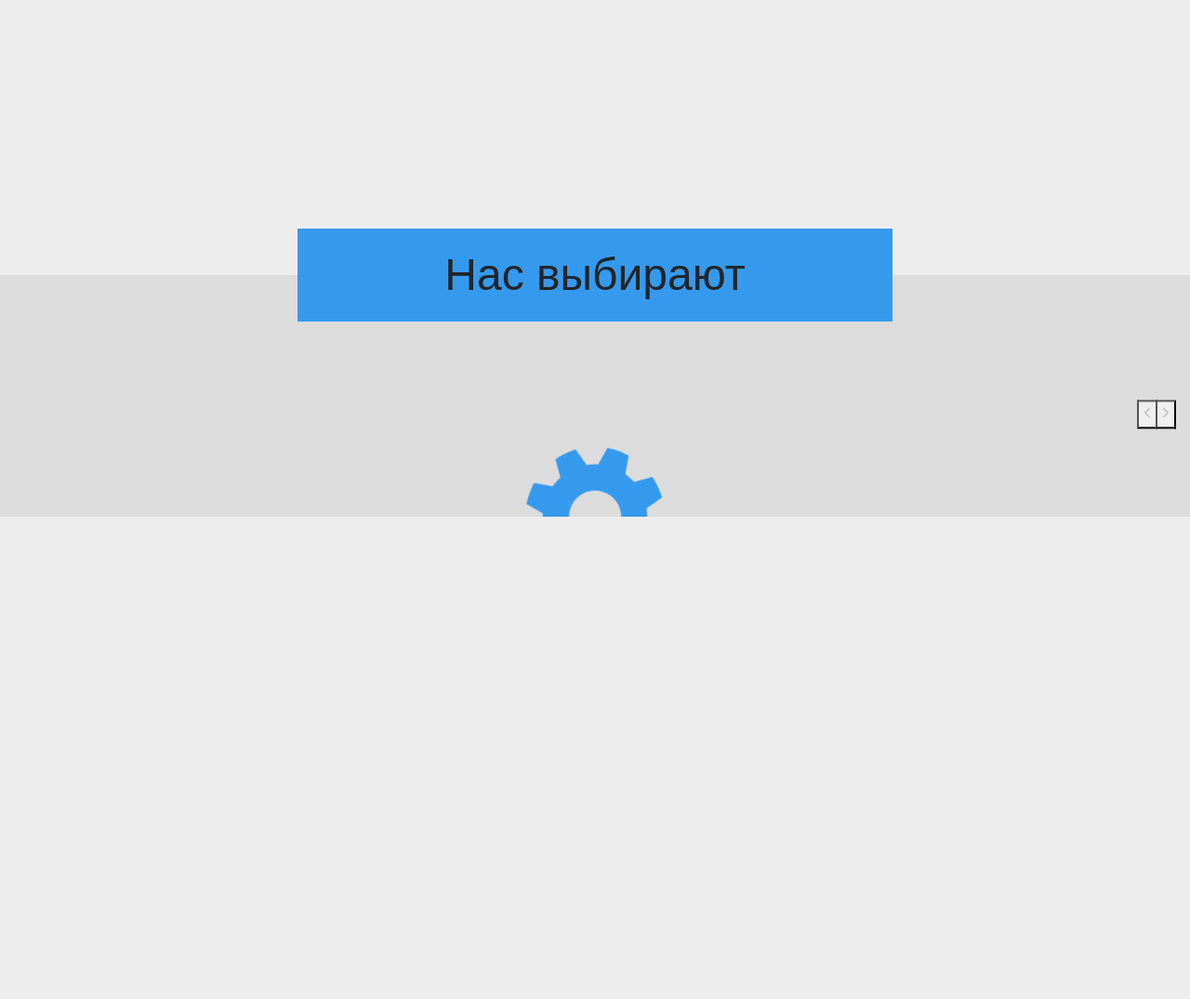
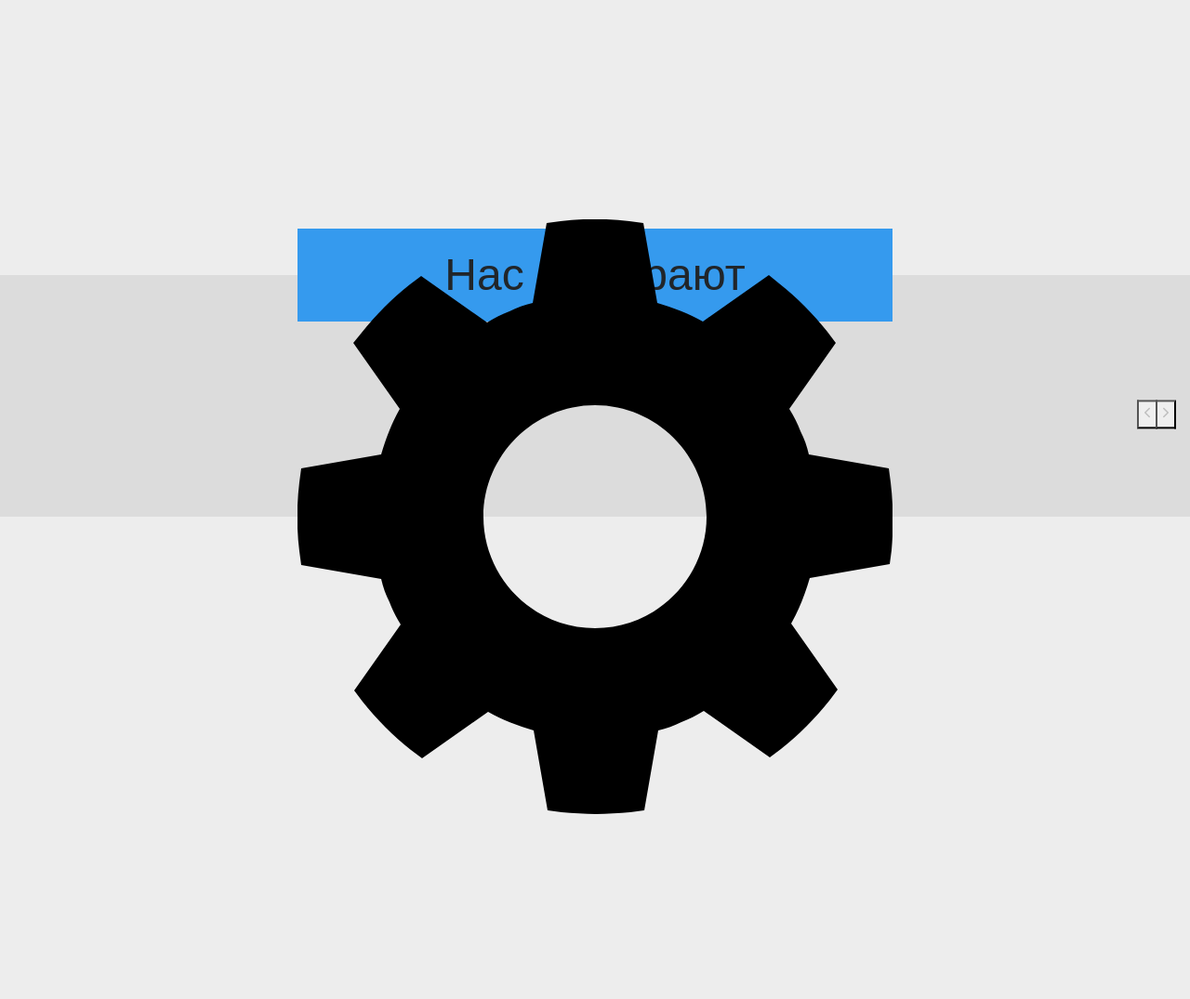
Before and after one commit to JohnnyConstantin/AlfaLab, a Django app: template AlfaLab/templates/index.html in a window 1280 px wide. Shown: the part 1125-2200 px from the top of the page at 93% size. Run offline with Django 3.2, Linux system fonts and the light colour scheme; the template is opened without the code that fills it, so the values that code supplies are empty; some libraries are stand-ins or nearby versions; some web fonts are replaced.

Commit message:
changed gear picture

```diff
--- a/AlfaLab/templates/gear.html
+++ b/AlfaLab/templates/gear.html
@@ -1,4 +1,4 @@
-<svg class="gear" xmlns="http://www.w3.org/2000/svg" xmlns:xlink="http://www.w3.org/1999/xlink" version="1.1" id="Layer_1" x="0px" y="0px" viewBox="0 0 64 64" enable-background="new 0 0 64 64" xml:space="preserve">
+<svg class="gear-odd" xmlns="http://www.w3.org/2000/svg" xmlns:xlink="http://www.w3.org/1999/xlink" version="1.1" id="Layer_1" x="0px" y="0px" viewBox="0 0 64 64" enable-background="new 0 0 64 64" xml:space="preserve">
 <g>
 	<g>
 		<path d="M63.8,28.3l-0.2-1.5L55,25.3c-0.2-0.9-0.5-1.7-0.9-2.5c-0.3-0.8-0.7-1.6-1.2-2.4l5-7.1l-0.9-1.2c-1.5-1.9-3.3-3.7-5.2-5.2    L50.7,6l-7.1,5c-1.6-0.9-3.2-1.5-4.9-2l-1.5-8.6l-1.5-0.2c-2.5-0.3-5-0.3-7.4,0l-1.5,0.2L25.3,9c-0.9,0.2-1.7,0.5-2.5,0.9    c-0.8,0.3-1.6,0.7-2.4,1.2l-7.1-5l-1.2,0.9c-1.9,1.5-3.7,3.3-5.2,5.2L6,13.3l5,7.1c-0.9,1.6-1.5,3.2-2,4.9l-8.6,1.5l-0.2,1.5    c-0.3,2.5-0.3,5,0,7.4l0.2,1.5L9,38.7c0.2,0.9,0.5,1.7,0.9,2.5c0.3,0.8,0.7,1.6,1.2,2.4l-5,7.1l0.9,1.2c1.5,1.9,3.3,3.7,5.2,5.2    l1.2,0.9l7.1-5c1.6,0.9,3.2,1.5,4.9,2l1.5,8.6l1.5,0.2c1.2,0.1,2.5,0.2,3.7,0.2s2.5-0.1,3.7-0.2l1.5-0.2l1.5-8.6    c0.9-0.2,1.7-0.5,2.5-0.9c0.8-0.3,1.6-0.7,2.4-1.2l7.1,5l1.2-0.9c1.9-1.5,3.7-3.3,5.2-5.2l0.9-1.2l-5-7.1c0.9-1.6,1.5-3.2,2-4.9    l8.6-1.5l0.2-1.5C64.1,33.3,64.1,30.8,63.8,28.3z M32,44c-6.6,0-12-5.4-12-12s5.4-12,12-12s12,5.4,12,12S38.6,44,32,44z"/>
```
